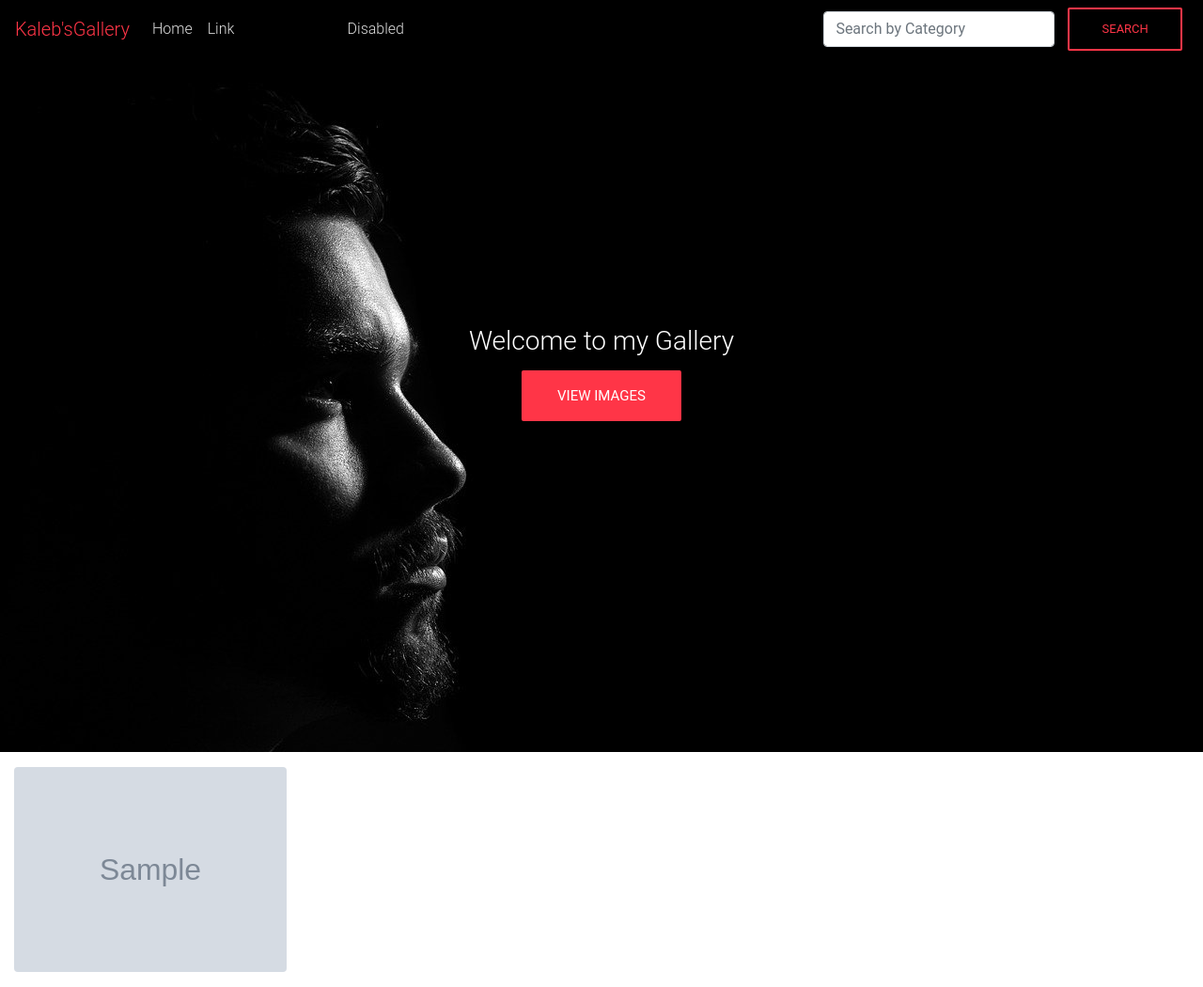
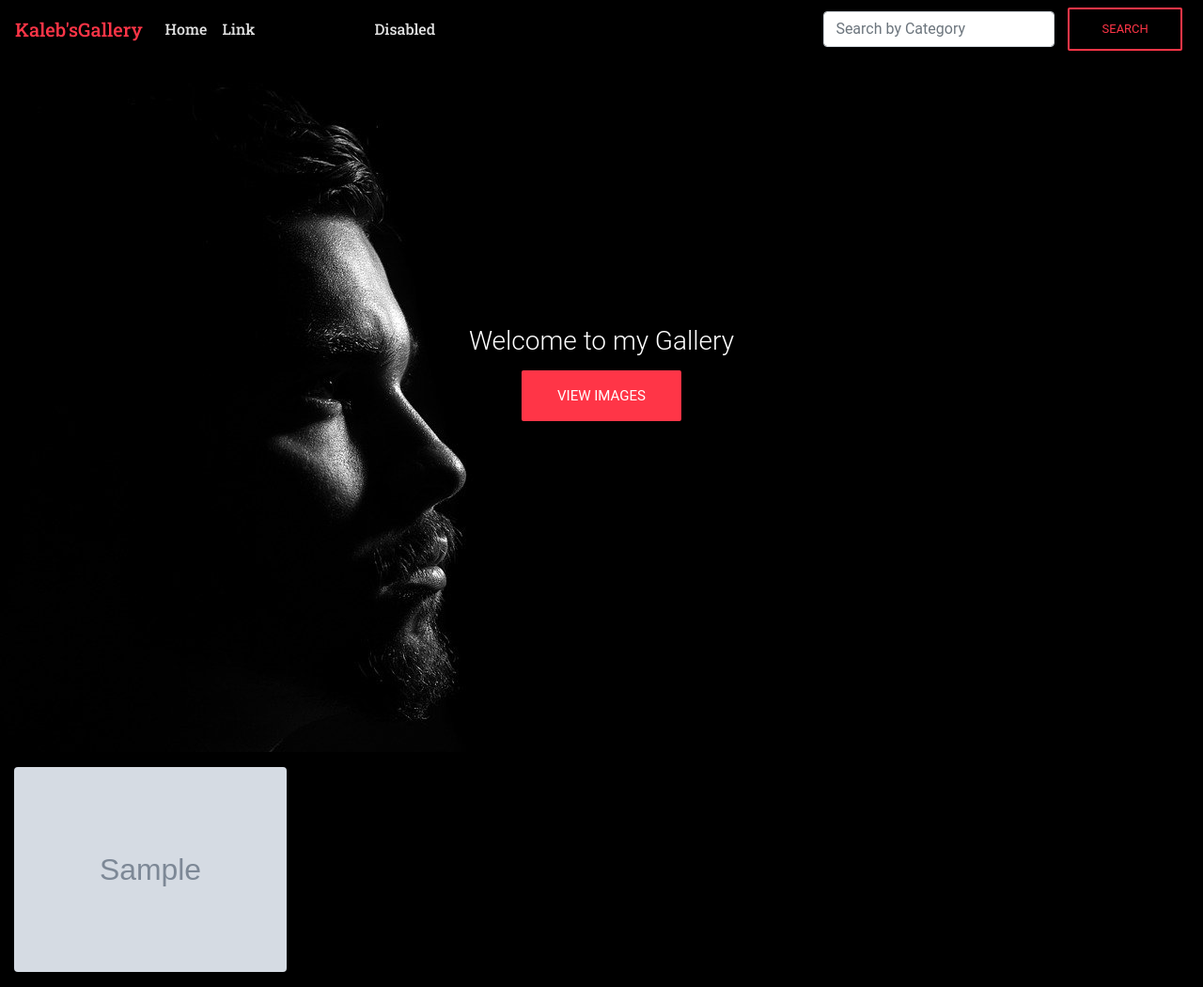
Before and after one commit to CalebKabaya/Image--Gallery-, a Django app: page / in a window 1280 px wide. Shown: the whole page at 94% size. Run offline with Django 3.2, Linux system fonts and the light colour scheme; tables that the repository leaves empty hold one stand-in row (values such as "Sample post"); grey boxes marked "Sample" are stand-in pictures; some libraries are stand-ins or nearby versions.

Commit message:
bug fix on models.py

```diff
--- a/myapp/templates/base.html
+++ b/myapp/templates/base.html
@@ -17,7 +17,9 @@
   {% bootstrap_css %}
   <link rel="stylesheet" href="https://cdnjs.cloudflare.com/ajax/libs/fancybox/3.5.2/jquery.fancybox.css" />
   <link href="https://cdnjs.cloudflare.com/ajax/libs/mdbootstrap/4.5.15/css/mdb.min.css" rel="stylesheet">
-
+  <link rel="preconnect" href="https://fonts.googleapis.com">
+<link rel="preconnect" href="https://fonts.gstatic.com" crossorigin>
+<link href="https://fonts.googleapis.com/css2?family=Roboto+Slab:wght@500;900&display=swap" rel="stylesheet">
   <link rel="stylesheet" href="{% static 'css/style.css' %}">
 
   {% endblock %}
--- a/static/css/style.css
+++ b/static/css/style.css
@@ -2,7 +2,7 @@ h1{
     color: red;
 }
 #bgimg{
-    background: url("/static/images/b.jpg") 50% 0 no-repeat fixed;
+    background: url("/static/images/c.jpg") 50% 0 no-repeat fixed;
     height: 100vh;
 
 }
@@ -15,10 +15,14 @@ h1{
     width: 100%;
 }
 .navbar-brand{
-    color: white;
+    color: rgb(255, 0, 0);
+    font-family: 'Roboto Slab', serif;
 }
 .nav-item a{
     color: white;
+    font-family: 'Roboto Slab', serif;
+    font-weight: lighter;
+
 }
 .about {
     color: white;
@@ -47,6 +51,36 @@ h1{
     max-width: 100%;
     column-gap: 1.5em;
 }
+.wrapper:hover .description {
+    visibility: visible;
+
+}
 .wrapper img{
     width: 100%;
+    opacity: 1;
+    display: block;
+    height: auto;
+    transition: .5s ease;
+    backface-visibility: hidden;
 }
+.wrapper img:hover{
+    opacity: 0.8;
+    cursor: zoom-in;
+  }
+
+.images{
+    background-color: black;
+}
+.description{
+    position: absolute;
+    bottom: 0;
+    right: 0;
+    background: black;
+    color: white;
+    margin-bottom: 5px;
+    font-family: sans-serif;
+    opacity: 0;
+    visibility: hidden;
+    -webkit-transition: visibility 0s, opacity 0.5s linear;
+    transition: visibility 0s, opacity 0.5s linear;
+}
```
Also changed, not shown: media/pictures/mountains-4580418_1920.jpg (added), media/pictures/people1.jpg (added), media/pictures/wildlife.jpg (added), static/images/c.jpg (renamed from static/images/b.jpg), static/images/man-1253004_1920.jpg (added).
